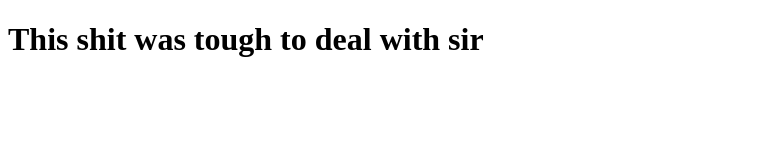
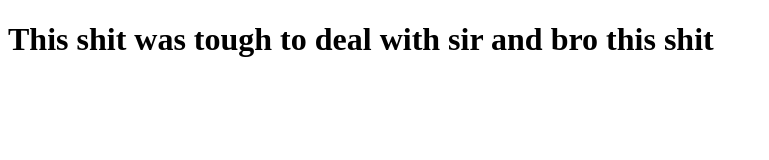
Before and after one commit to sid172014/someTest, a plain HTML site: page index.html in a window 1280 px wide. Shown: the whole page, without its empty margins (0-769 px from the left). Drawn offline with Linux system fonts and the light colour scheme.

Commit message:
Small addition

```diff
--- a/index.html
+++ b/index.html
@@ -6,6 +6,6 @@
 	<title>Hello coursera</title>
 </head>
 <body>
-	<h1>This shit was tough to deal with sir</h1>
+	<h1>This shit was tough to deal with sir and bro this shit </h1>
 </body>
 </html>
```
